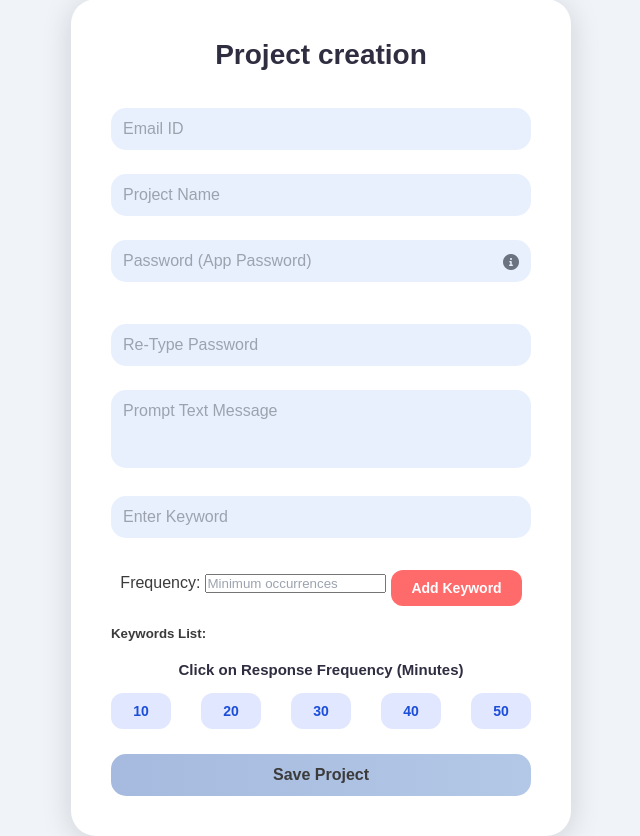
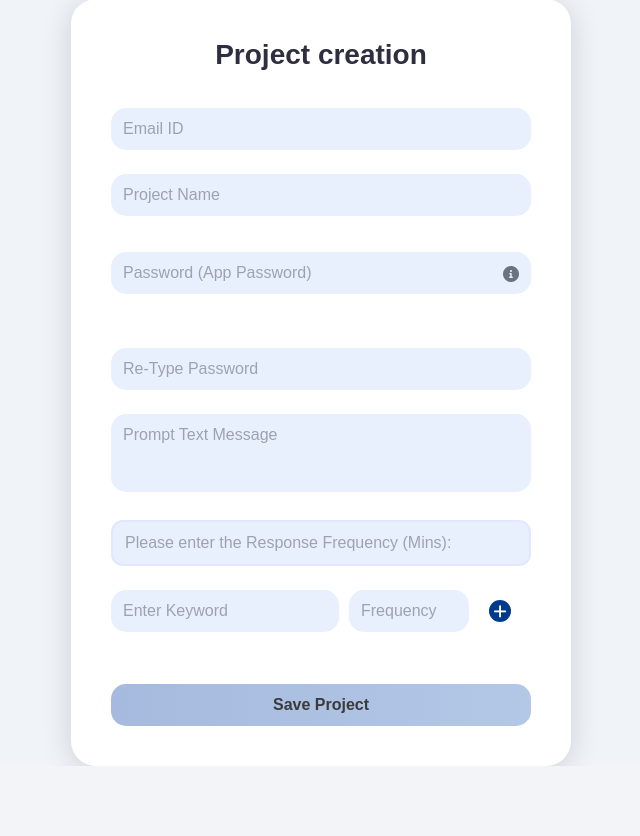
Before and after one commit to vamsikinkiri/Craigslist_SafeBot, a Flask app: page /project_creation in a window 1280 px wide. Shown: the part 91-927 px from the top of the page, without its empty margins (319-959 px from the left). After the commit the page ends 857 px from the top, so only its background shows below. Run offline with Flask 3, Linux system fonts and the light colour scheme; a user stored in the database is signed in.

Commit message:
Updated Changes v1.9

```diff
--- a/templates/project_creation.html
+++ b/templates/project_creation.html
@@ -209,6 +209,40 @@
             text-align: center;
         }
 
+        .input-wrapper {
+            position: relative;
+            margin: 12px 0;
+        }
+
+        .input-wrapper label {
+            display: block;
+            font-size: 15px;
+            font-weight: bold;
+            color: #2f2e41;
+            margin-bottom: 8px;
+        }
+
+        .input-wrapper input {
+            width: 100%;
+            padding: 12px;
+            border: none;
+            border-radius: 15px;
+            background-color: #e8f0fe;
+            font-size: 16px;
+            color: #3b3b3b;
+            outline: none;
+            transition: background-color 0.3s;
+        }
+
+        .input-wrapper input::placeholder {
+            color: #9ca3af;
+        }
+
+        .input-wrapper input:focus {
+            background-color: #d7e3fc;
+        }
+
+
 
         .error-message {
             color: #e63946;
@@ -275,6 +309,37 @@
             color: #ffffff;
         }
 
+        .frequency-input {
+            display: flex;
+            align-items: center;
+            gap: 10px; /* Space between label and input */
+            margin-top: 20px;
+        }
+
+        .frequency-input label {
+            font-size: 15px;
+            font-weight: bold;
+            color: #2f2e41; /* Adjust to match the UI's font color */
+            white-space: nowrap; /* Prevents label from wrapping to a new line */
+        }
+
+        #frequency {
+            flex: 1; /* Allows the input to take remaining space in the row */
+            padding: 12px;
+            border: 2px solid #e0e7ff;
+            border-radius: 12px;
+            font-size: 16px;
+            outline: none;
+            transition: background-color 0.3s;
+        }
+
+        #frequency:focus {
+            background-color: #d7e3fc;
+            border-color: #4C6A9C; /* Highlight color when focused */
+        }
+
+
+
         .added-keywords {
             margin-top: 20px;
             text-align: left;
@@ -292,27 +357,26 @@
             font-size: 14px;
         }
 
-        .stars {
-            color: #ff6b6b;
-            font-size: 18px;
-        }
-
         .add-keyword-btn {
-            margin-top: 10px;
-            padding: 10px 20px;
+            background-color: #003a8d;
+            color: white;
+            margin: 20px;
             border: none;
-            background-color: #ff6b6b;
-            color: #ffffff;
-            font-weight: bold;
-            border-radius: 12px;
+            border-radius: 50%; /* Makes the button round */
             cursor: pointer;
-            font-size: 14px;
+            font-size: 15px; /* Increases icon size */
+            width: 22px; /* Adjust size as needed */
+            height: 22px;
+            display: flex;
+            align-items: center;
+            justify-content: center;
             transition: background-color 0.3s;
         }
 
         .add-keyword-btn:hover {
-            background-color: #ff4757;
+            background-color: #4C6A9C;
         }
+
 
         /* Subtle styling for Save Project button */
         button[type="submit"] {
@@ -332,6 +396,44 @@
         button[type="submit"]:hover {
             background: #a6badf; /* Slightly darker on hover */
         }
+
+        .keyword-frequency-wrapper {
+            display: flex;
+            gap: 10px;
+            align-items: center;
+            margin: 12px 0;
+        }
+
+        .keyword-box {
+            flex: 3; /* Wider keyword box */
+            padding: 12px;
+            border: none;
+            border-radius: 15px;
+            background-color: #e8f0fe;
+            font-size: 16px;
+            color: #3b3b3b;
+            outline: none;
+            transition: background-color 0.3s;
+        }
+
+        .frequency-box-wrapper {
+            display: flex;
+            align-items: center;
+            position: relative;
+        }
+
+        .frequency-box {
+            width: 120px; /* Narrower frequency box */
+            padding: 12px;
+            border: none;
+            border-radius: 15px;
+            background-color: #e8f0fe;
+            font-size: 16px;
+            color: #3b3b3b;
+            outline: none;
+        }
+
+
     </style>
 </head>
 <body>
@@ -369,7 +471,6 @@
     <form action="{{ url_for('project_creation') }}" method="POST">
         <input type="text" name="email" placeholder="Email ID" id="email" required>
         <input type="text" name="project_name" placeholder="Project Name" id="project-name" required>
-
         <div class="input-wrapper">
             <input type="password" name="password" placeholder="Password (App Password)" id="password" required>
             <!-- Font Awesome info icon with tooltip and clickable link -->
@@ -381,35 +482,26 @@
         </span>
     </span>
         </div>
-
         <input type="password" placeholder="Re-Type Password" id="retype-password" required>
         <div class="error-message" id="password-error">Passwords do not match.</div>
         <textarea name="prompt_text" rows="3" placeholder="Prompt Text Message"></textarea>
-    <input type="text" id="keyword-input" placeholder="Enter Keyword">
-    <!-- Keyword input section -->
 
-    <div class="keywords">
-    <label for="frequency">Frequency:</label>
-    <input type="number" id="frequency" name="frequency" placeholder="Minimum occurrences" min="1">
+        <div class="input-wrapper">
+            <input type="number" id="frequency" name="frequency" placeholder="Please enter the Response Frequency (Mins):" min="1">
+        </div>
 
-    <button type="button" class="add-keyword-btn" onclick="addKeyword()">Add Keyword</button>
+        <div class="keyword-frequency-wrapper">
+            <input type="text" id="keyword-input" placeholder="Enter Keyword" class="keyword-box">
+            <div class="frequency-box-wrapper">
+                <input type="number" id="keyword-frequency" name="keyword-frequency" placeholder="Frequency" min="1" class="frequency-box">
+                <button type="button" class="add-keyword-btn" onclick="addKeyword()">
+                    <i class="fas fa-plus"></i> <!-- Font Awesome icon for 'plus' -->
+                </button>
+            </div>
+        </div>
+        <div class="added-keywords" id="added-keywords">
         </div>
         <input type="hidden" name="keywords_data" id="keywords-input">
-
-    <div class="added-keywords" id="added-keywords">
-        <h5>Keywords List:</h5>
-    </div>
-
-    <div class="response-frequency">Click on Response Frequency (Minutes)</div>
-    <div class="frequency-buttons">
-        <button type="button" onclick="setFrequency(10)">10</button>
-        <button type="button" onclick="setFrequency(20)">20</button>
-        <button type="button" onclick="setFrequency(30)">30</button>
-        <button type="button" onclick="setFrequency(40)">40</button>
-        <button type="button" onclick="setFrequency(50)">50</button>
-    </div>
-
-{#    <button type="submit">Save Project</button>#}
         <div class="button-container">
             <a href="{{ url_for('project_account_login') }}">
                 <button type="submit">Save Project</button>
@@ -419,41 +511,48 @@
 </div>
 
 <script>
-    const keywords = [];  // Array to store keywords and importance
-
     function toggleTooltip() {
         const tooltip = document.getElementById('tooltip');
         tooltip.classList.toggle('visible');
     }
 
+    function setFrequency(minutes) {
+        document.getElementById('response-frequency-input').value = minutes;
+    }
+
+    const keywords = [];  // Array to store keywords and frequencies
 
     function addKeyword() {
+        console.log("addKeyword function triggered"); // Debug statement
+
         const keywordInput = document.getElementById("keyword-input");
-        const frequencyInput = document.getElementById("frequency");
+        const keywordFrequencyInput = document.getElementById("keyword-frequency");
 
         const keyword = keywordInput.value.trim();
-        const frequency = parseInt(frequencyInput.value);
+        const frequency = parseInt(keywordFrequencyInput.value);
+
+        console.log("Keyword:", keyword, "Frequency:", frequency); // Debug statement
 
         if (keyword && frequency > 0) {
+            // Add the keyword and frequency to the list
             keywords.push({ keyword, frequency });
             document.getElementById("keywords-input").value = JSON.stringify(keywords);
 
+            // Display the keyword in the added keywords list
             const addedKeywords = document.getElementById("added-keywords");
             const entry = document.createElement("div");
             entry.classList.add("keyword-entry");
-            entry.innerText = `Keyword: ${keyword}, Frequency: ${frequency}`;
+            entry.innerText = `${keyword}: ${frequency}`;
             addedKeywords.appendChild(entry);
 
-            document.getElementById("keyword-input").value = "";
-            document.getElementById("frequency").value = "";
+            // Clear only the keyword-related fields
+            keywordInput.value = "";
+            keywordFrequencyInput.value = "";
         } else {
             alert("Please enter a valid keyword and frequency.");
         }
     }
 
-    function setFrequency(minutes) {
-        document.getElementById('response-frequency-input').value = minutes;
-    }
     // Prepare keywords data for submission
     document.querySelector('form').onsubmit = function() {
         document.getElementById('keywords-input').value = JSON.stringify(keywords);
```
Also changed, not shown: credentials.yaml (+13 -14 lines), templates/index.html (+2 -108 lines), templates/project_account_login.html (+3 -4 lines). Lines whose indentation alone changed are shown as unchanged.
